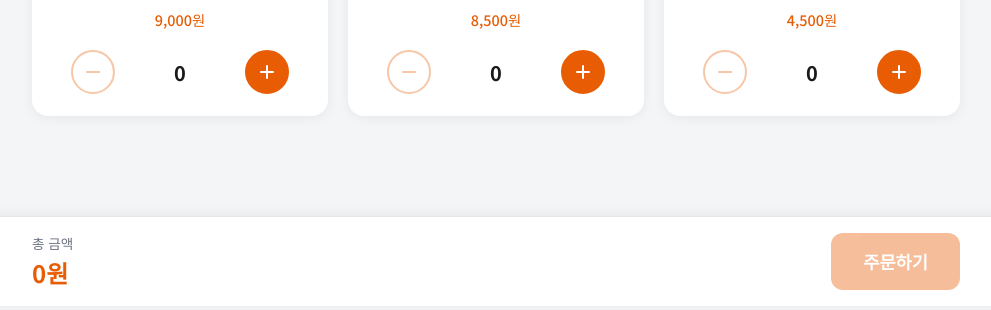
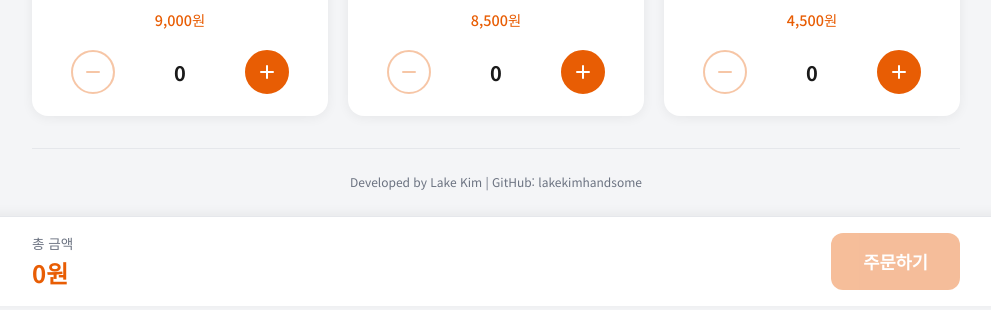
Before and after one commit to lakekimhandsome/restaurant-kiosk, a plain HTML site: page index.html in a window 1280 px wide. Shown: the part 494-804 px from the top of the page, without its empty margins (144-1135 px from the left). Drawn offline with Linux system fonts and the light colour scheme.

Commit message:
add developer info

```diff
--- a/css/style.css
+++ b/css/style.css
@@ -247,6 +247,18 @@ body {
   }
 }
 
+.site-footer {
+  margin-top: 32px;
+  padding-top: 24px;
+  border-top: 1px solid var(--border);
+  text-align: center;
+}
+
+.site-footer__copy {
+  font-size: 0.75rem;
+  color: var(--text-muted);
+}
+
 .order-bar {
   position: fixed;
   bottom: 0;
--- a/index.html
+++ b/index.html
@@ -17,6 +17,10 @@
     </header>
 
     <main class="menu-grid" id="menu-grid"></main>
+
+    <footer class="site-footer">
+      <p class="site-footer__copy">Developed by Lake Kim | GitHub: lakekimhandsome</p>
+    </footer>
   </div>
 
   <footer class="order-bar">
```
